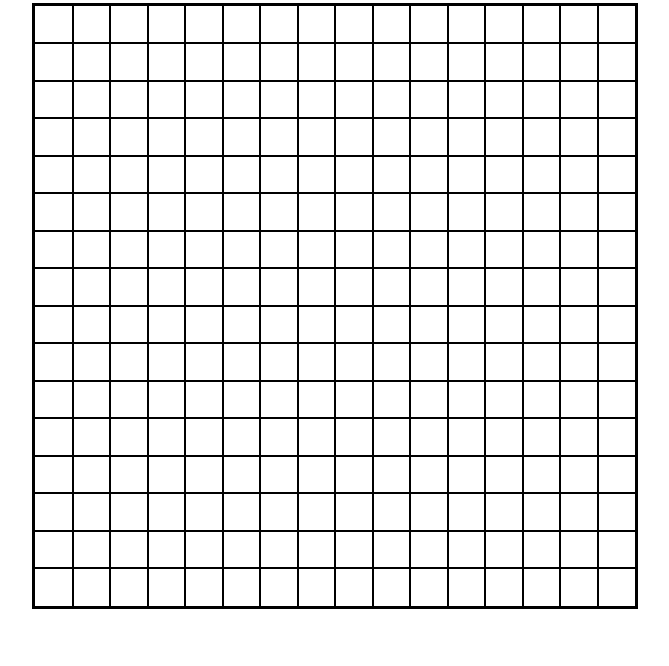
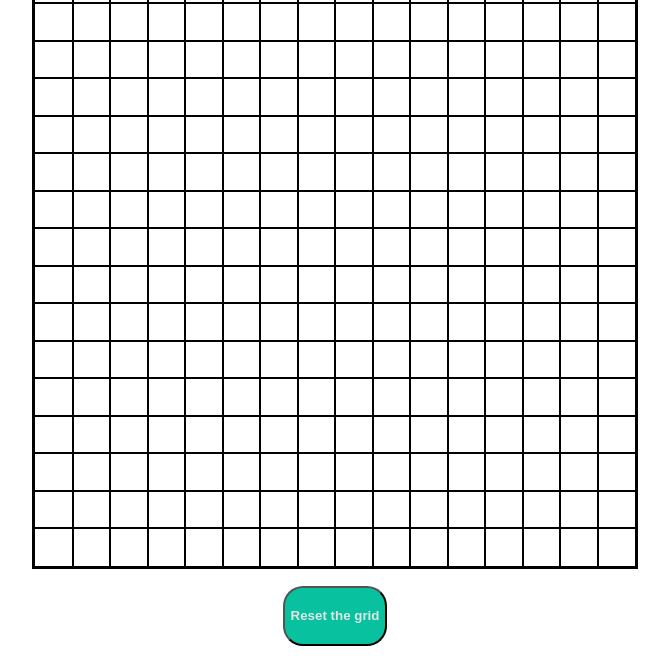
Before and after one commit to juan-est145/Odin-Project_Etch-a-Sketch, a plain HTML site: page index.html in a window 1280 px wide. Shown: the part 134-800 px from the top of the page, without its empty margins (305-974 px from the left). Drawn offline with Linux system fonts and the light colour scheme.

Commit message:
Added button

```diff
--- a/index.html
+++ b/index.html
@@ -9,6 +9,9 @@
 </head>
 <body>
     <h1>Etch a sketch</h1>
-    <div class="container"></div>
+    <div class="content">
+        <div class="container"></div>
+        <button>Reset the grid</button>
+    </div>
 </body>
 </html>
--- a/style.css
+++ b/style.css
@@ -6,12 +6,32 @@ body
     align-items: center;
     height: 100vh;
     margin: 0;
+
 }
 
 h1
 {
-    text-align: center;
-    font-family:fantasy;
+    font-family: fantasy;
+}
+
+.content
+{
+    display: flex;
+    align-items: center;
+    flex-direction: column;
+    justify-content: center;
+    gap: 20px;
+}
+
+button
+{
+    min-height: 60px;
+    background-color: rgb(7, 193, 159);
+    border-radius: 20px;
+    color: rgba(241, 233, 233, 0.927);
+    outline: none;
+    font-family: fantasy;
+    font-weight: bold;
 }
 
 .container
```
